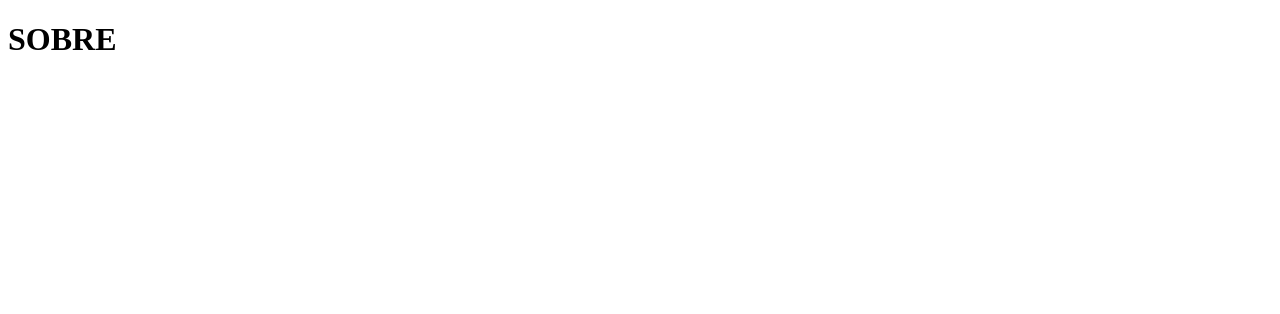
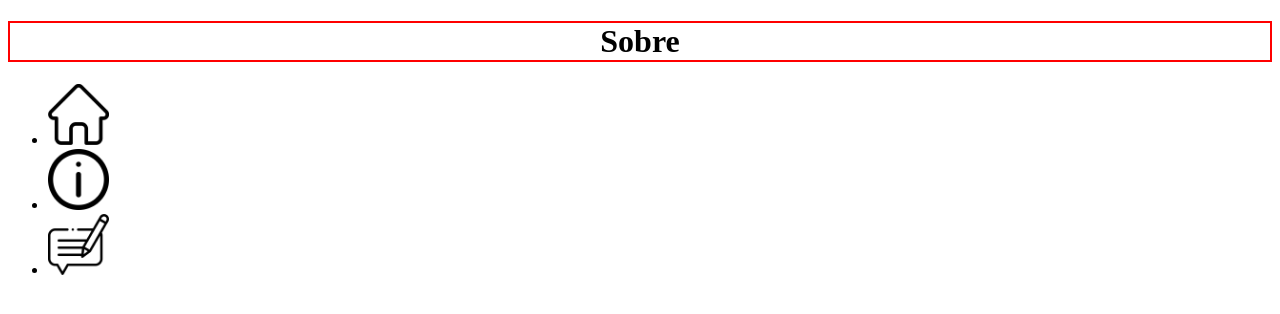
Before and after one commit to vitorvhsilva/primeiro-projeto, a plain HTML site: page paginas/sobre.html in a window 1280 px wide. Drawn offline with Linux system fonts and the light colour scheme.

Commit message:
Links relativos com imagens

```diff
--- a/paginas/sobre.html
+++ b/paginas/sobre.html
@@ -8,7 +8,20 @@
 
 
 <body>
-  <h1>SOBRE</h1>
+  <div class="container">
+    <header class="cabecalho">
+      <h1 style="text-align: center; border: solid 2px #ff0000">
+        Sobre
+      </h1>
+      <nav>
+        <ul>
+          <li><a href="../index.html"><img src="../img/home.png" alt="Interrogação em um Circulo" width="5%"></a></li>
+          <li><a href="#sobre"><img src="../img/sobre.png" alt="" width="5%"></a></li>
+          <li><a href="#contato"><img src="../img/contato.png" alt="" width="5%"></a></li>
+        </ul>
+      </nav>
+    </header>
+  </div>
 </body>
 
 </html>
```
Also changed, not shown: index.html (+5 -5 lines), paginas/ajuda.html (+14 -1 lines), img/home.png (added).
